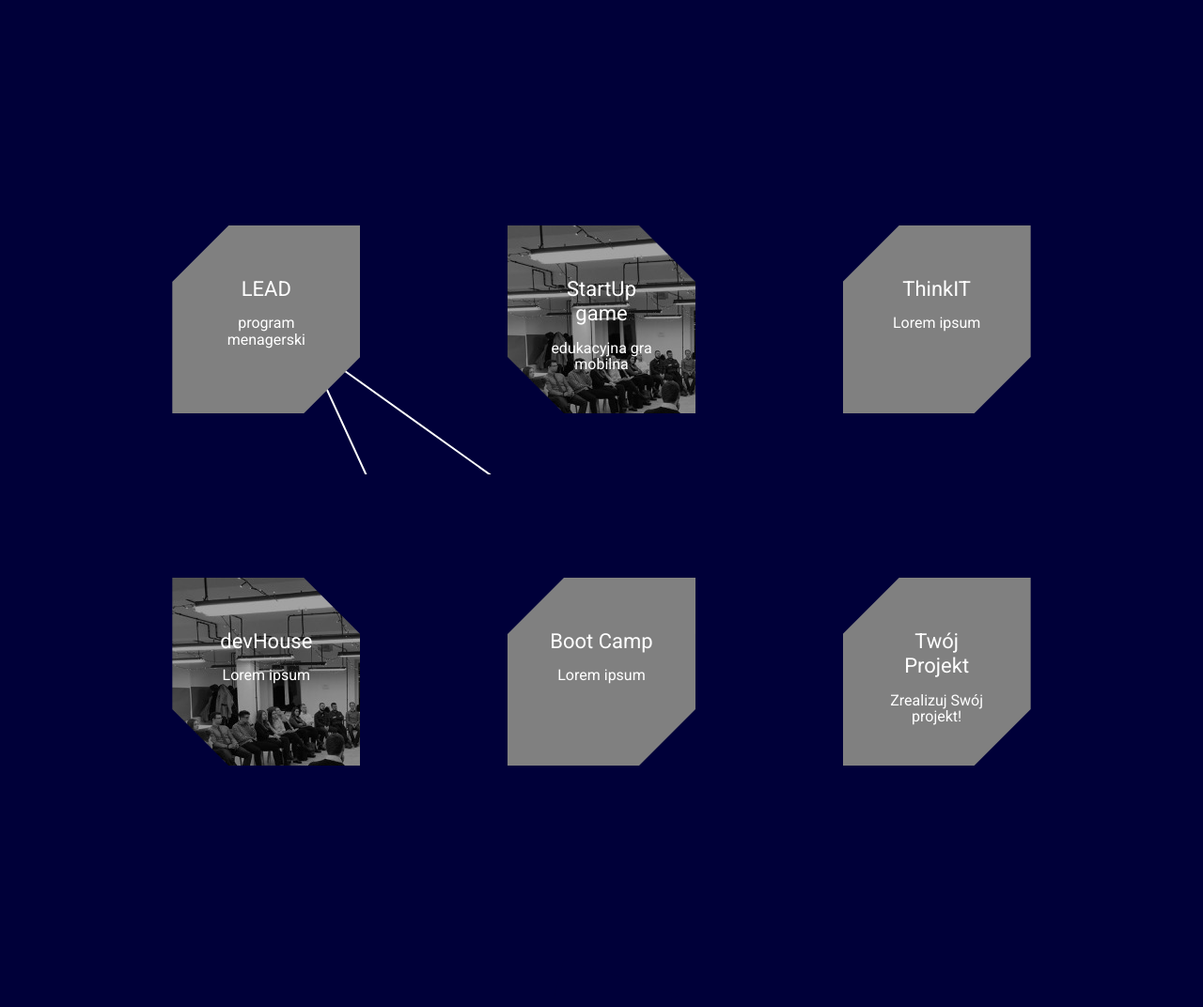
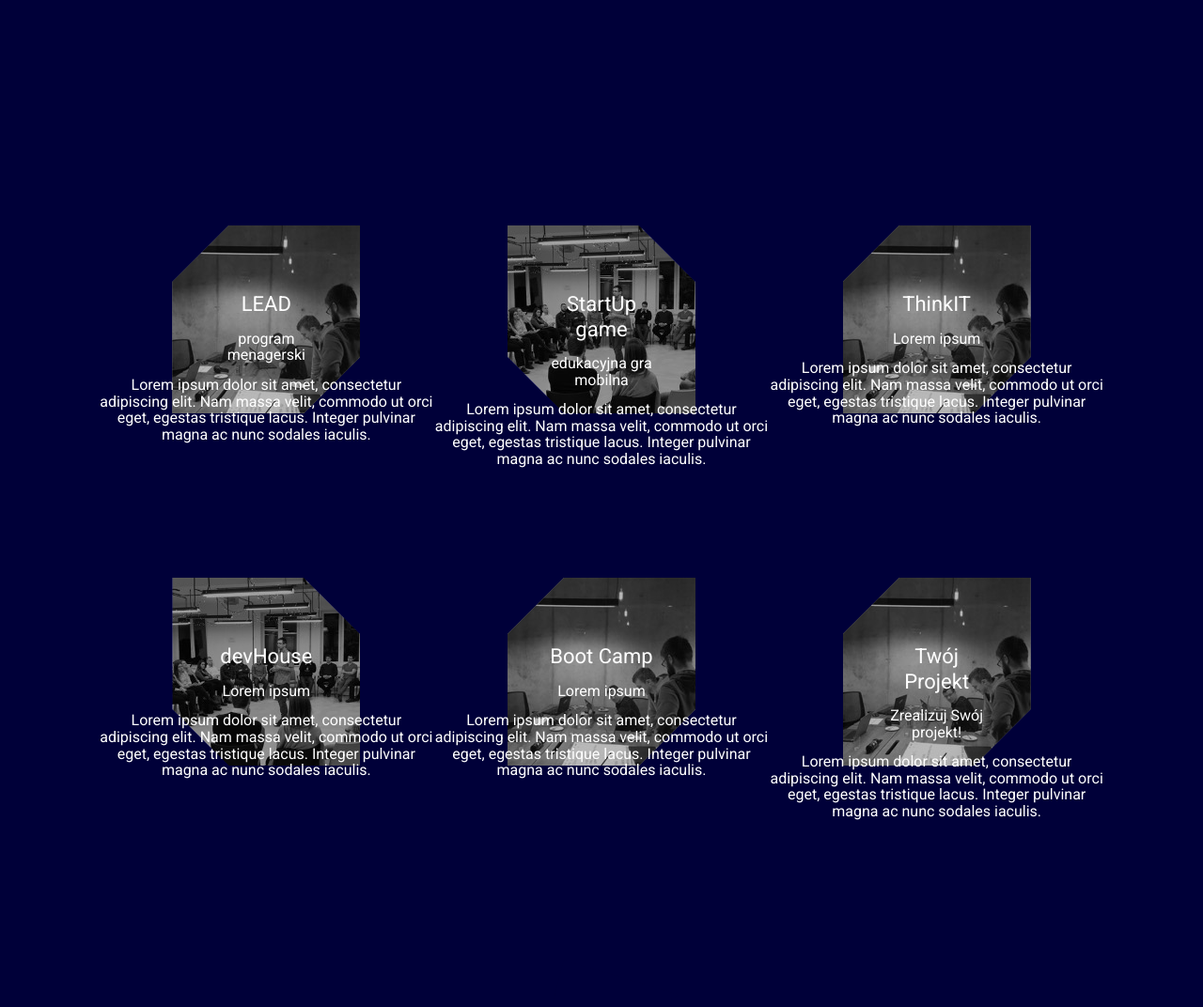
Before and after one commit to devhouserepo/SKN-Page, a PHP site: page / in a window 1280 px wide. Shown: the part 819-1891 px from the top of the page at 94% size. Run offline with PHP 8.4, Linux system fonts and the light colour scheme.

Commit message:
Project photo background and shape as a separate div

```diff
--- a/src/assets/scss/partials/_projects.scss
+++ b/src/assets/scss/partials/_projects.scss
@@ -41,58 +41,56 @@ a {
   z-index: 3;
 }
 
+.project-paragraphs {
+  position:absolute;
+  top: 0;
+  left: 0;
+  z-index: 2;
+}
 
-.projects__box {
+// .singular-project-container {
+//   position: relative;
+// }
+
+.projects-shape-1 , .projects-shape-2 {
+  background-repeat: no-repeat;
+  background-position: center;
+  margin: auto;
+  height: 200px;
+  max-width: 200px;
+  // position:absolute;
+  // top: 0;
+  // left: 0;
+  z-index: 1;
+  transition: all .6s ease-in-out;
+
+  // &:hover {
+  //   width: 400px;
+  //   height: 400px;
+  // }
+}
+
+.projects-shape-1:hover {
+  width: 400px;
+  height: 400px;
+}
+
+.projects-shape-1 {
+  background-color: navy;
   background-image: url('/assets/images/skn1.jpg');
   -webkit-clip-path: polygon(30% 0%, 70% 0%, 100% 30%, 100% 100%, 70% 100%, 30% 100%, 0% 70%, 0 0);
   clip-path: polygon(30% 0%, 70% 0%, 100% 30%, 100% 100%, 70% 100%, 30% 100%, 0% 70%, 0 0);
-  margin: auto;
-  height: 200px;
-  max-width: 200px;
-  padding: 25px;
+  position: relative;
 }
 
 
-.projects__box2 {
+.projects-shape-2 {
   background-color: grey;
-  // background-image: url('/assets/images/skn2.jpg');
-  background-repeat: no-repeat;
-  background-position: center;
+  background-image: url('/assets/images/skn2.jpg');
   -webkit-clip-path: polygon(30% 0%, 70% 0%, 100% 0, 100% 70%, 70% 100%, 30% 100%, 0 100%, 0% 30%);
   clip-path: polygon(30% 0%, 70% 0%, 100% 0, 100% 70%, 70% 100%, 30% 100%, 0 100%, 0% 30%);
-  margin: auto;
-  height: 200px;
-  max-width: 200px;
-  padding: 25px;
 }
 
-
-.projects__box, .projects__box2 {
-    transition: transform .6s ease-in-out;
-  &:hover {
-
-    -ms-transform: scale(2,2); /* IE 9 */
-    -webkit-transform: scale(2,2); /* Safari */
-    transform: scale(2,2); /* Standard syntax */
-  }
-
-  &:hover .project_title{
-    margin-top: 5%;
-    font-size: 14px;
-  }
-
-  &:hover .project-about-mini{
-    opacity: 0;
-  }
-
-  &:hover .project-about {
-    opacity: 1;
-    font-size: 9px;
-    margin-top: -17%;
-  }
-
-
-}
 
 
 .project_title {
@@ -118,8 +116,7 @@ a {
   text-align: center;
   margin-top: 14px;
   font-size: 16px;
-  opacity: 0;
-  transition: all .6s ease-in-out;
+  // transition: all .6s ease-in-out;
 }
 
 .button-more-about-project {
--- a/src/index.html
+++ b/src/index.html
@@ -1,5 +1,6 @@
 <!DOCTYPE html>
 <html class="no-js" lang="pl">
+
 <head>
 
   <meta http-equiv="x-ua-compatible" content="ie=edge">
@@ -12,6 +13,7 @@
   <title>SKN Konsultingu It</title>
 
 </head>
+
 <body>
 
   <!-- HEADER START -->
@@ -55,13 +57,13 @@
   <section id="projects" class="projects pt-4">
     <div class="projects_container container">
       <div class="row  projects__first-row">
-      <div class="col-sm-12 col-md-4 pb-4 ">
-        <div class="projects__box2">
+        <div class="col-sm-12 col-md-4 pb-4 singular-project-container">
+          <div class="project-paragraphs">
             <p class="project_title">LEAD</p>
-          <p class="project-about-mini">program<br>menagerski</p>
+            <p class="project-about-mini">program
+              <br>menagerski</p>
             <p class="project-about">
-            Lorem ipsum dolor sit amet, consectetur adipiscing elit.
-            Nam massa velit, commodo ut orci eget, egestas tristique lacus.
+              Lorem ipsum dolor sit amet, consectetur adipiscing elit. Nam massa velit, commodo ut orci eget, egestas tristique lacus.
               Integer pulvinar magna ac nunc sodales iaculis.
             </p>
             <a href="#">
@@ -70,14 +72,17 @@
               </div>
             </a>
           </div>
+          <div class="projects-shape-2">
           </div>
-      <div class="col-sm-12 col-md-4 pb-4 ">
-        <div class="projects__box">
-          <p class="project_title">StartUp<br>game</p>
-          <p class="project-about-mini">edukacyjna gra<br>mobilna</p>
+        </div>
+        <div class="col-sm-12 col-md-4 pb-4 singular-project-container">
+          <div class="project-paragraphs">
+            <p class="project_title">StartUp
+              <br>game</p>
+            <p class="project-about-mini">edukacyjna gra
+              <br>mobilna</p>
             <p class="project-about">
-            Lorem ipsum dolor sit amet, consectetur adipiscing elit.
-            Nam massa velit, commodo ut orci eget, egestas tristique lacus.
+              Lorem ipsum dolor sit amet, consectetur adipiscing elit. Nam massa velit, commodo ut orci eget, egestas tristique lacus.
               Integer pulvinar magna ac nunc sodales iaculis.
             </p>
             <a href="#">
@@ -86,14 +91,15 @@
               </div>
             </a>
           </div>
+          <div class="projects-shape-1">
           </div>
-      <div class="col-sm-12 col-md-4  pb-4">
-        <div class="projects__box2">
+        </div>
+        <div class="col-sm-12 col-md-4 pb-4 singular-project-container">
+          <div class="project-paragraphs">
             <p class="project_title">ThinkIT</p>
             <p class="project-about-mini">Lorem ipsum</p>
             <p class="project-about">
-            Lorem ipsum dolor sit amet, consectetur adipiscing elit.
-            Nam massa velit, commodo ut orci eget, egestas tristique lacus.
+              Lorem ipsum dolor sit amet, consectetur adipiscing elit. Nam massa velit, commodo ut orci eget, egestas tristique lacus.
               Integer pulvinar magna ac nunc sodales iaculis.
             </p>
             <a href="#">
@@ -102,16 +108,17 @@
               </div>
             </a>
           </div>
+          <div class="projects-shape-2">
+          </div>
         </div>
       </div>
       <div class="row  projects__second-row">
-      <div class="col-sm-12 col-md-4 pb-4 one">
-        <div class="projects__box">
+        <div class="col-sm-12 col-md-4 pb-4 one singular-project-container">
+          <div class="project-paragraphs">
             <p class="project_title">devHouse</p>
             <p class="project-about-mini">Lorem ipsum</p>
             <p class="project-about">
-            Lorem ipsum dolor sit amet, consectetur adipiscing elit.
-            Nam massa velit, commodo ut orci eget, egestas tristique lacus.
+              Lorem ipsum dolor sit amet, consectetur adipiscing elit. Nam massa velit, commodo ut orci eget, egestas tristique lacus.
               Integer pulvinar magna ac nunc sodales iaculis.
             </p>
             <a href="#">
@@ -120,14 +127,15 @@
               </div>
             </a>
           </div>
+          <div class="projects-shape-1">
           </div>
-      <div class="col-sm-12 col-md-4 pb-4 ">
-        <div class="projects__box2">
+        </div>
+        <div class="col-sm-12 col-md-4 pb-4 singular-project-container">
+          <div class="project-paragraphs">
             <p class="project_title">Boot Camp</p>
             <p class="project-about-mini">Lorem ipsum</p>
             <p class="project-about">
-            Lorem ipsum dolor sit amet, consectetur adipiscing elit.
-            Nam massa velit, commodo ut orci eget, egestas tristique lacus.
+              Lorem ipsum dolor sit amet, consectetur adipiscing elit. Nam massa velit, commodo ut orci eget, egestas tristique lacus.
               Integer pulvinar magna ac nunc sodales iaculis.
             </p>
             <a href="#">
@@ -136,14 +144,17 @@
               </div>
             </a>
           </div>
+          <div class="projects-shape-2">
           </div>
-      <div class="col-sm-12 col-md-4 pb-4 ">
-        <div class="projects__box2">
-          <p class="project_title">Twój<br>Projekt</p>
-          <p class="project-about-mini">Zrealizuj Swój<br>projekt!</p>
+        </div>
+        <div class="col-sm-12 col-md-4 pb-4 singular-project-container">
+          <div class="project-paragraphs">
+            <p class="project_title">Twój
+              <br>Projekt</p>
+            <p class="project-about-mini">Zrealizuj Swój
+              <br>projekt!</p>
             <p class="project-about">
-            Lorem ipsum dolor sit amet, consectetur adipiscing elit.
-            Nam massa velit, commodo ut orci eget, egestas tristique lacus.
+              Lorem ipsum dolor sit amet, consectetur adipiscing elit. Nam massa velit, commodo ut orci eget, egestas tristique lacus.
               Integer pulvinar magna ac nunc sodales iaculis.
             </p>
             <a href="#">
@@ -152,13 +163,15 @@
               </div>
             </a>
           </div>
+          <div class="projects-shape-2">
           </div>
         </div>
-    <div>
+      </div>
+      <!-- <div>
         <svg>
           <polygon points="20,10 300,210 170,250 123,234" style="fill: none; stroke:white;stroke-width:2" />
         </svg>
-    </div>
+      </div> -->
     </div>
 
   </section>
@@ -181,11 +194,23 @@
             </button>
           </div>
           <div class="modal-body">
-              Lorem ipsum dolor sit amet consectetur adipisicing elit. Iste at nihil laboriosam facere aliquam, eveniet sit rem iure suscipit perspiciatis libero quidem, voluptate aspernatur temporibus. Consequatur ut deserunt magni mollitia!</br></br>
-              Cum, tenetur. Accusantium, exercitationem saepe assumenda tempora dicta, nobis alias fuga necessitatibus ut ex numquam, illum fugit ab error reprehenderit aperiam vitae totam. Ratione incidunt et eum exercitationem commodi rem.</br></br>
-              Cupiditate nisi consectetur quia nobis laborum facere neque sed animi exercitationem ipsa obcaecati, voluptatum doloribus esse nihil sit eaque aperiam ab voluptatibus, culpa nam, iure reprehenderit veritatis repellendus! Iure, veritatis!</br></br>
-              Ratione, est cum nobis esse perferendis nam porro quod qui debitis explicabo cumque facere assumenda tenetur numquam voluptatum voluptas nesciunt labore fugiat vero fuga maiores sunt vitae doloribus beatae? Aperiam.</br></br>
-              Voluptate ex soluta, facere temporibus assumenda possimus veritatis et fuga aliquid laudantium voluptatem dolore exercitationem quod! Dolore laborum voluptate quasi blanditiis itaque ad, voluptates voluptatibus magni aliquam aliquid dignissimos porro?</br></br>
+            Lorem ipsum dolor sit amet consectetur adipisicing elit. Iste at nihil laboriosam facere aliquam, eveniet sit rem iure suscipit
+            perspiciatis libero quidem, voluptate aspernatur temporibus. Consequatur ut deserunt magni mollitia!</br>
+            </br>
+            Cum, tenetur. Accusantium, exercitationem saepe assumenda tempora dicta, nobis alias fuga necessitatibus ut ex numquam, illum
+            fugit ab error reprehenderit aperiam vitae totam. Ratione incidunt et eum exercitationem commodi rem.</br>
+            </br>
+            Cupiditate nisi consectetur quia nobis laborum facere neque sed animi exercitationem ipsa obcaecati, voluptatum doloribus
+            esse nihil sit eaque aperiam ab voluptatibus, culpa nam, iure reprehenderit veritatis repellendus! Iure, veritatis!</br>
+            </br>
+            Ratione, est cum nobis esse perferendis nam porro quod qui debitis explicabo cumque facere assumenda tenetur numquam voluptatum
+            voluptas nesciunt labore fugiat vero fuga maiores sunt vitae doloribus beatae? Aperiam.</br>
+            </br>
+            Voluptate ex soluta, facere temporibus assumenda possimus veritatis et fuga aliquid laudantium voluptatem dolore exercitationem
+            quod! Dolore laborum voluptate quasi blanditiis itaque ad, voluptates voluptatibus magni aliquam aliquid dignissimos
+            porro?
+            </br>
+            </br>
           </div>
           <div class="modal-footer">
             <button type="button" class="btn btn-secondary" data-dismiss="modal">Zamknij</button>
@@ -260,12 +285,12 @@
 
             <div class="form-item">
               <label for="formName">Imie</label>
-                    <input id="formName" type="text" name="formName"  placeholder="Imię" required />
+              <input id="formName" type="text" name="formName" placeholder="Imię" required />
             </div>
 
             <div class="form-item">
               <label for="formSurname">Nazwisko</label>
-                      <input id="formSurname" type="text" name="formSurname"  placeholder="Nazwisko" required />
+              <input id="formSurname" type="text" name="formSurname" placeholder="Nazwisko" required />
 
             </div>
 
@@ -323,4 +348,5 @@
   <script src="temp/js/app.js"></script>
 
 </body>
+
 </html>
--- a/src/temp/css/style.css
+++ b/src/temp/css/style.css
@@ -186,56 +186,42 @@ a:hover {
   z-index: 3;
 }
 
-.projects__box {
+.project-paragraphs {
+  position: absolute;
+  top: 0;
+  left: 0;
+  z-index: 2;
+}
+
+.projects-shape-1, .projects-shape-2 {
+  background-repeat: no-repeat;
+  background-position: center;
+  margin: auto;
+  height: 200px;
+  max-width: 200px;
+  z-index: 1;
+  -webkit-transition: all .6s ease-in-out;
+  transition: all .6s ease-in-out;
+}
+
+.projects-shape-1:hover {
+  width: 400px;
+  height: 400px;
+}
+
+.projects-shape-1 {
+  background-color: navy;
   background-image: url("/assets/images/skn1.jpg");
   -webkit-clip-path: polygon(30% 0%, 70% 0%, 100% 30%, 100% 100%, 70% 100%, 30% 100%, 0% 70%, 0 0);
   clip-path: polygon(30% 0%, 70% 0%, 100% 30%, 100% 100%, 70% 100%, 30% 100%, 0% 70%, 0 0);
-  margin: auto;
-  height: 200px;
-  max-width: 200px;
-  padding: 25px;
+  position: relative;
 }
 
-.projects__box2 {
+.projects-shape-2 {
   background-color: grey;
-  background-repeat: no-repeat;
-  background-position: center;
+  background-image: url("/assets/images/skn2.jpg");
   -webkit-clip-path: polygon(30% 0%, 70% 0%, 100% 0, 100% 70%, 70% 100%, 30% 100%, 0 100%, 0% 30%);
   clip-path: polygon(30% 0%, 70% 0%, 100% 0, 100% 70%, 70% 100%, 30% 100%, 0 100%, 0% 30%);
-  margin: auto;
-  height: 200px;
-  max-width: 200px;
-  padding: 25px;
-}
-
-.projects__box, .projects__box2 {
-  -webkit-transition: -webkit-transform .6s ease-in-out;
-  transition: -webkit-transform .6s ease-in-out;
-  transition: transform .6s ease-in-out;
-  transition: transform .6s ease-in-out, -webkit-transform .6s ease-in-out;
-}
-
-.projects__box:hover, .projects__box2:hover {
-  /* IE 9 */
-  -webkit-transform: scale(2, 2);
-  /* Safari */
-  transform: scale(2, 2);
-  /* Standard syntax */
-}
-
-.projects__box:hover .project_title, .projects__box2:hover .project_title {
-  margin-top: 5%;
-  font-size: 14px;
-}
-
-.projects__box:hover .project-about-mini, .projects__box2:hover .project-about-mini {
-  opacity: 0;
-}
-
-.projects__box:hover .project-about, .projects__box2:hover .project-about {
-  opacity: 1;
-  font-size: 9px;
-  margin-top: -17%;
 }
 
 .project_title {
@@ -262,9 +248,6 @@ a:hover {
   text-align: center;
   margin-top: 14px;
   font-size: 16px;
-  opacity: 0;
-  -webkit-transition: all .6s ease-in-out;
-  transition: all .6s ease-in-out;
 }
 
 .button-more-about-project {
--- a/src/temp/js/app.js
+++ b/src/temp/js/app.js
@@ -1,16 +1,16 @@
-$(document).ready(function() {
+$(document).ready(function () {
 
-    $("#click").click(function() {
+    $("#click").click(function () {
         $("#form").slideToggle("slow");
         $("#form2").slideToggle("slow");
     });
 
-    $("#click2").click(function() {
+    $("#click2").click(function () {
         $("#form").slideToggle("slow");
         $("#form2").slideToggle("slow");
     });
 
-    $("#myModal").on("shown.bs.modal", function() {
+    $("#myModal").on("shown.bs.modal", function () {
         $("#myInput").trigger("focus");
     });
 
@@ -18,17 +18,20 @@ $(document).ready(function() {
 
     // Projects section
 
-
-    $(".projects__box, .projects__box2").mouseenter(function() {
+    $(".button-more-about-project").hide()
+    $(".projects-shape-1, .projects-shape-2").mouseenter(function (targetObject) {
         $(".button-more-about-project").hide()
-        setTimeout(function() {
-            $(".button-more-about-project").fadeIn("slow")
-        }, 600)
+        setTimeout(function (a) {
+            a.fadeIn("slow")
+        }, 600, $(targetObject.currentTarget).find(".button-more-about-project"))
     })
 
 
-    $(".projects__box, .projects__box2").mouseleave(function() {
-            $(".button-more-about-project").fadeOut("slow")
+    $(".projects-shape-1, .projects-shape-2").mouseleave(function (targetObject) {
+        let a = $(targetObject.currentTarget).find(".button-more-about-project")
+        a.fadeOut("slow", function() {
+            a.hide()
+        })
     })
 
     // Project section ends
```
Also changed, not shown: src/assets/js/app.js (+14 -11 lines). Lines whose indentation alone changed are shown as unchanged.
